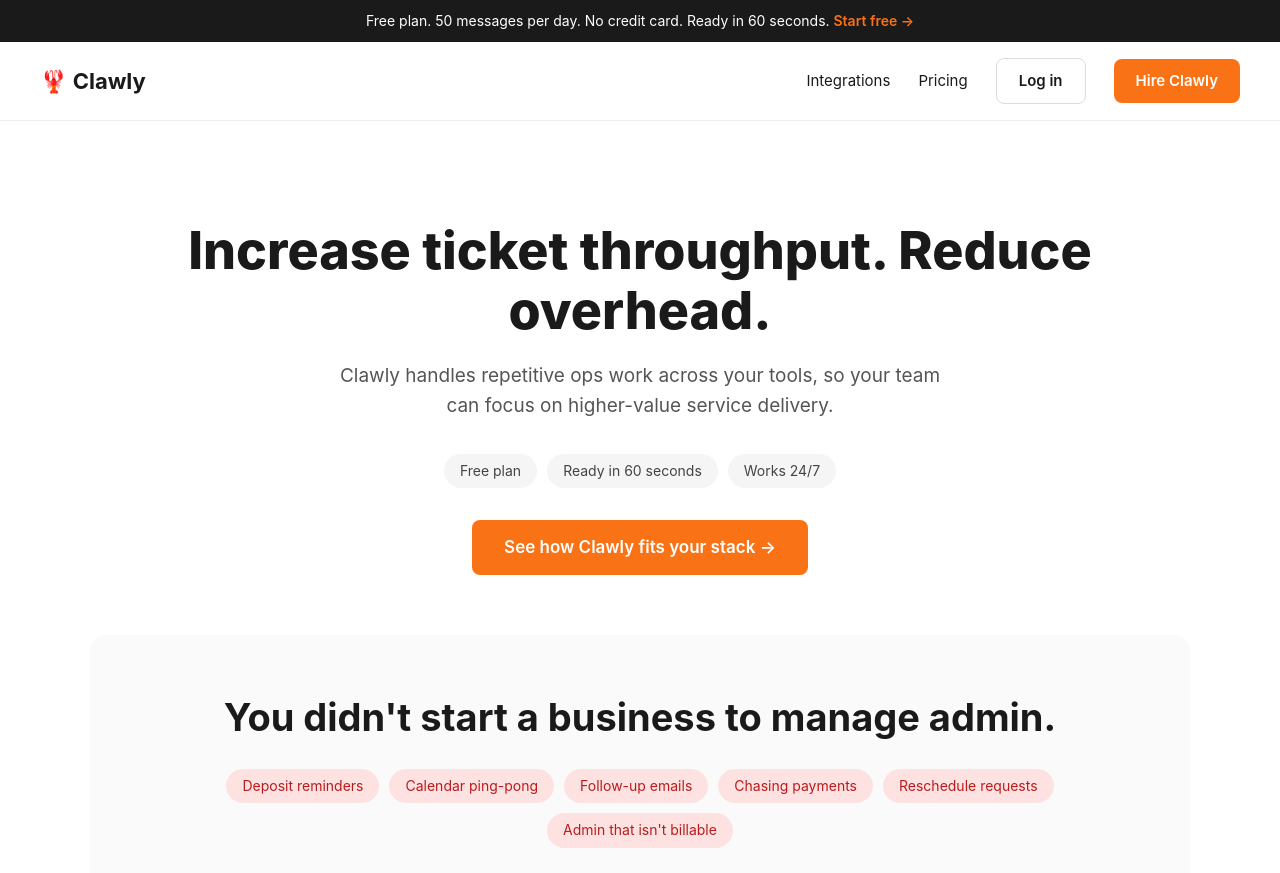
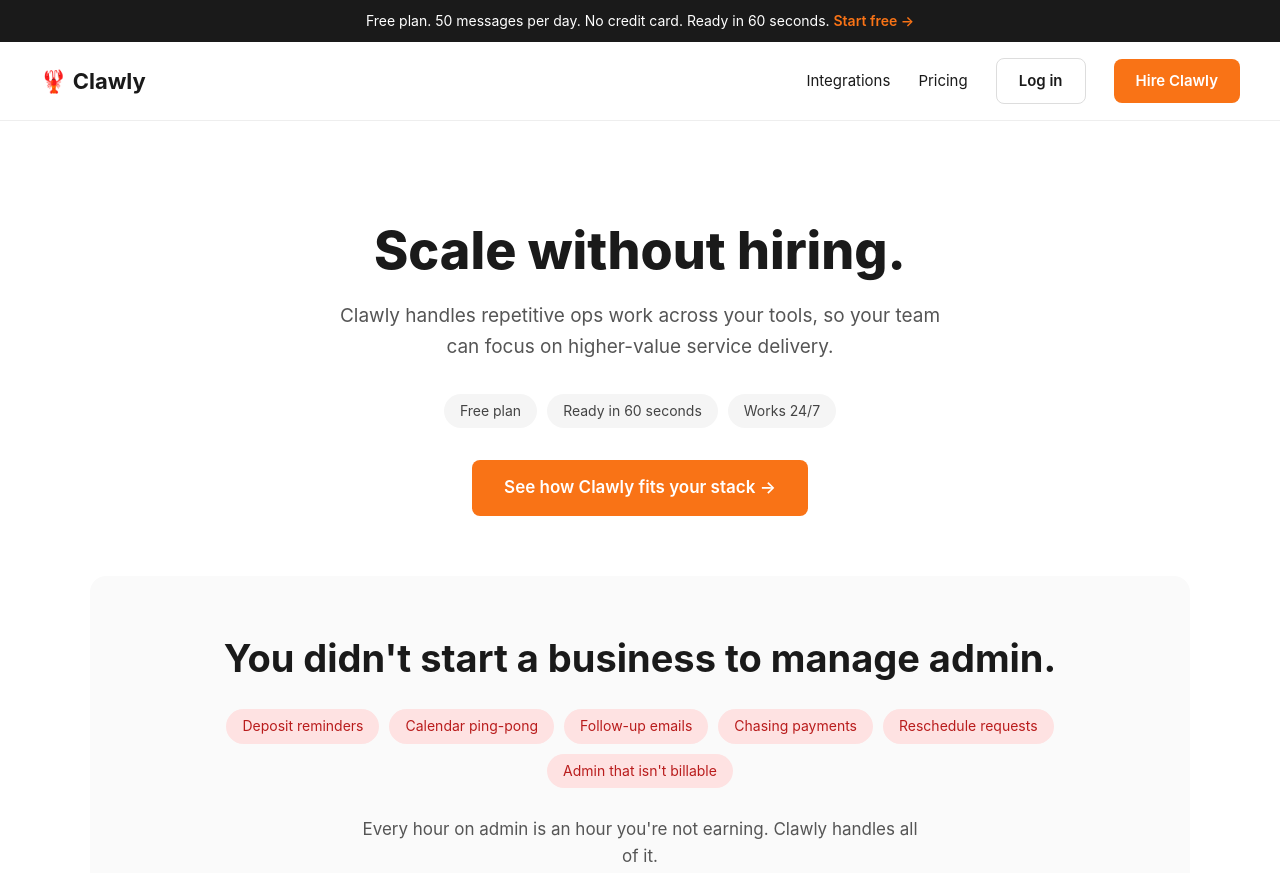
Before and after one commit to jessicaweitzman-a11y/getclalwy-v3, a plain HTML site: page index.html in a window 1280 px wide. Shown: the top 873 px of the page. Drawn offline with Linux system fonts and the light colour scheme.

Commit message:
Update hero headline

```diff
--- a/index.html
+++ b/index.html
@@ -132,7 +132,7 @@
 
   <!-- Hero -->
   <section class="hero text-center">
-    <h1>Increase ticket throughput. Reduce overhead.</h1>
+    <h1>Scale without hiring.</h1>
     <p class="subtitle">Clawly handles repetitive ops work across your tools, so your team can focus on higher-value service delivery.</p>
     <div class="hero-tags">
       <span>Free plan</span>
```
